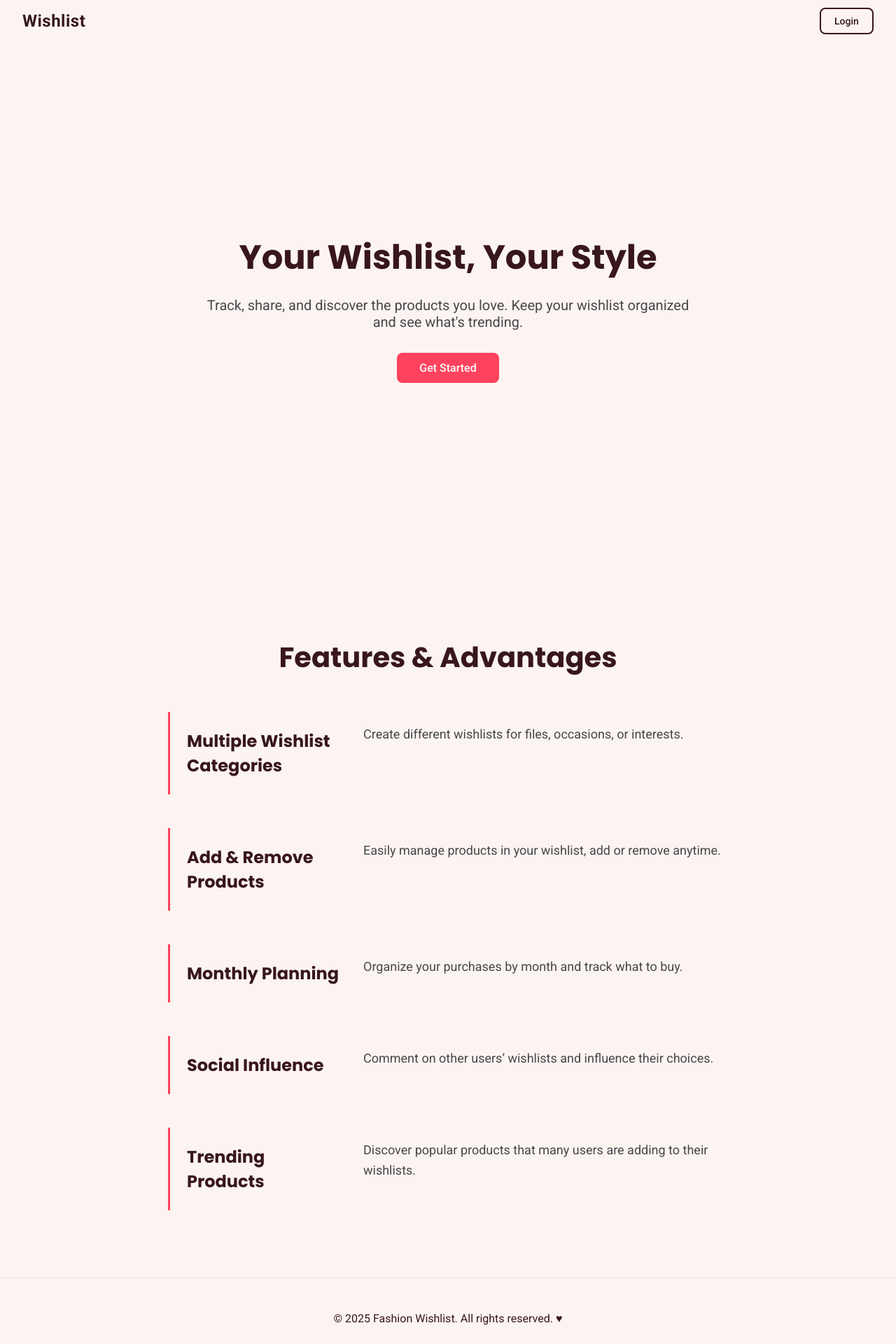
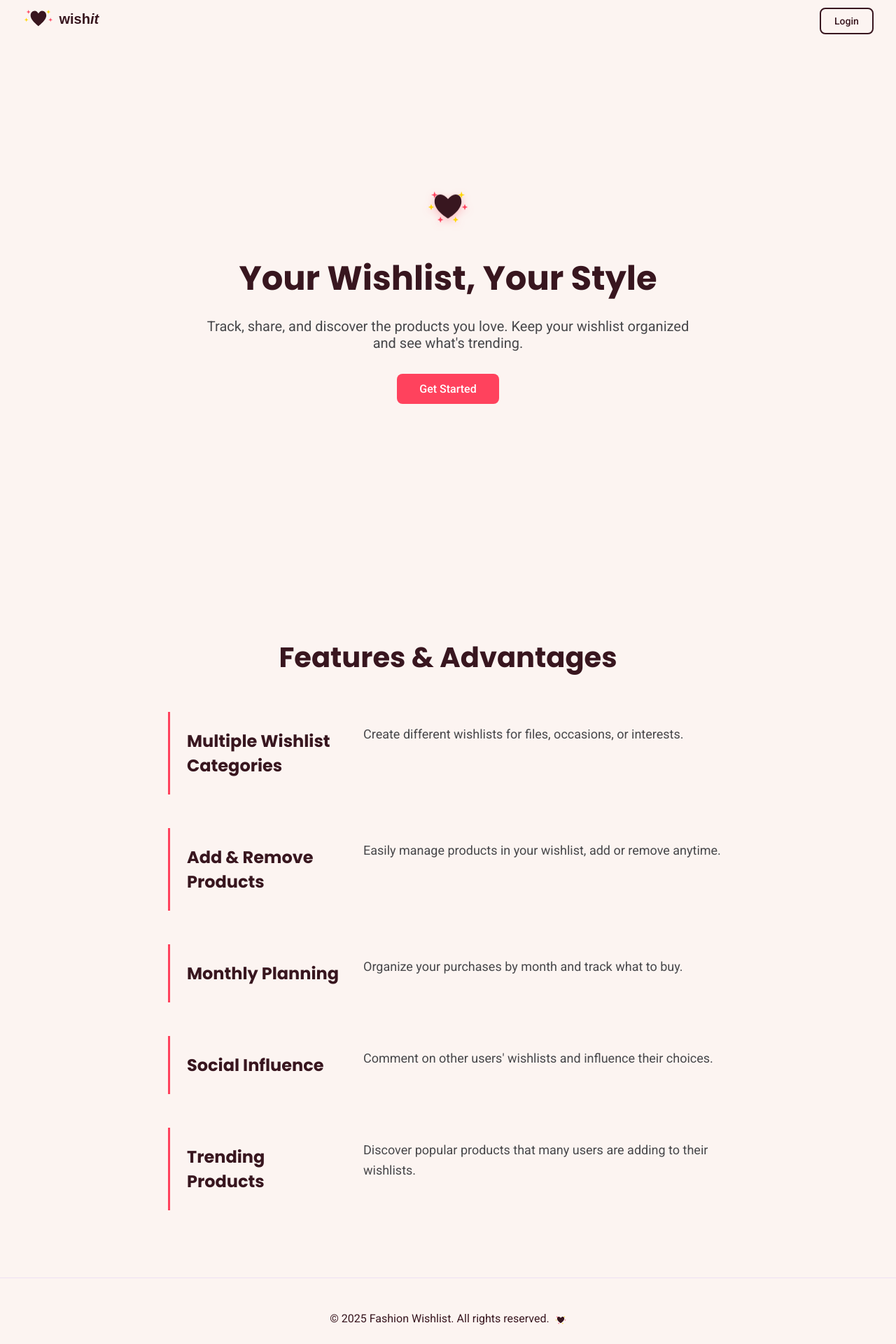
Before and after one commit to tugbayilmaz01/wishlist-frontend, a Next.js app: page / in a window 1280 px wide. Shown: the top 1920 px of the page at 70% size. Built offline with nearby package versions, Linux system fonts and the light colour scheme.

Commit message:
standardized logo sizes and updated landing/login pages

```diff
--- a/src/app/landing/LandingPage.module.scss
+++ b/src/app/landing/LandingPage.module.scss
@@ -64,6 +64,17 @@ $cta-text-color: #1b1b1b;
 
     .wishlistText {
       max-width: 700px;
+
+      .heroIcon {
+        margin-bottom: 1.5rem;
+        display: flex;
+        justify-content: center;
+      }
+
+      .floatingHeart {
+        animation: float 3s ease-in-out infinite;
+        filter: drop-shadow(0 4px 6px rgba(255, 66, 93, 0.3));
+      }
 
       h1 {
         font-size: 3rem;
@@ -148,6 +159,13 @@ $cta-text-color: #1b1b1b;
     color: $text-color;
     border-top: 1px solid rgba(155, 108, 255, 0.15);
 
+    .footerHeart {
+      display: inline-flex;
+      align-items: center;
+      vertical-align: middle;
+      margin-left: 0.25rem;
+    }
+
     a {
       color: $primary-color;
       text-decoration: none;
@@ -157,4 +175,16 @@ $cta-text-color: #1b1b1b;
       }
     }
   }
+
+  @keyframes float {
+    0% {
+      transform: translateY(0px);
+    }
+    50% {
+      transform: translateY(-10px);
+    }
+    100% {
+      transform: translateY(0px);
+    }
+  }
 }
--- a/src/app/landing/page.tsx
+++ b/src/app/landing/page.tsx
@@ -1,6 +1,7 @@
 "use client";
 
 import Link from "next/link";
+import Image from "next/image";
 import Button from "@/components/Button/Button";
 import styles from "./LandingPage.module.scss";
 
@@ -27,7 +28,7 @@ const features: Feature[] = [
   {
     title: "Social Influence",
     description:
-      "Comment on other users’ wishlists and influence their choices.",
+      "Comment on other users' wishlists and influence their choices.",
   },
   {
     title: "Trending Products",
@@ -40,7 +41,15 @@ export default function LandingPage() {
   return (
     <main className={styles.landingContainer}>
       <header className={styles.header}>
-        <div className={styles.logo}>Wishlist</div>
+        <div className={styles.logo}>
+          <Image
+            src="/logo-horizontal.svg"
+            alt="WishIt"
+            width={150}
+            height={42}
+            priority
+          />
+        </div>
         <Link href="/login">
           <Button variant="secondary">Login</Button>
         </Link>
@@ -48,12 +57,21 @@ export default function LandingPage() {
 
       <section className={styles.wishlist}>
         <div className={styles.wishlistText}>
+          <div className={styles.heroIcon}>
+            <Image
+              src="/icon.svg"
+              alt="Heart"
+              width={60}
+              height={60}
+              className={styles.floatingHeart}
+            />
+          </div>
           <h1>Your Wishlist, Your Style</h1>
           <p>
             Track, share, and discover the products you love. Keep your wishlist
             organized and see what's trending.
           </p>
-          <a href="/dashboard" className={styles.ctaButton}>
+          <a href="/login" className={styles.ctaButton}>
             Get Started
           </a>
         </div>
@@ -72,7 +90,10 @@ export default function LandingPage() {
       </section>
 
       <footer id="footer" className={styles.footer}>
-        &copy; 2025 Fashion Wishlist. All rights reserved. ♥
+        &copy; 2025 Fashion Wishlist. All rights reserved.{" "}
+        <span className={styles.footerHeart}>
+          <Image src="/icon.svg" alt="Heart" width={16} height={16} />
+        </span>
       </footer>
     </main>
   );
```
Also changed, not shown: src/app/login/Login.module.scss (+17 -0 lines).
